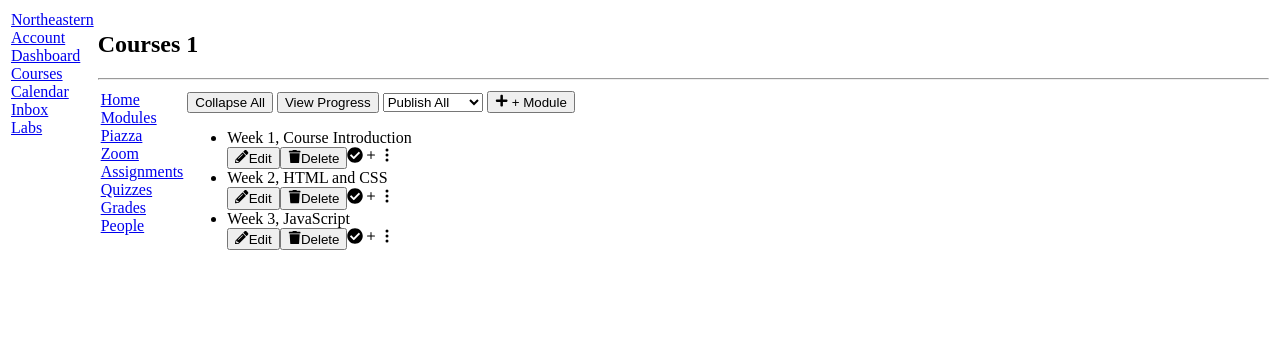
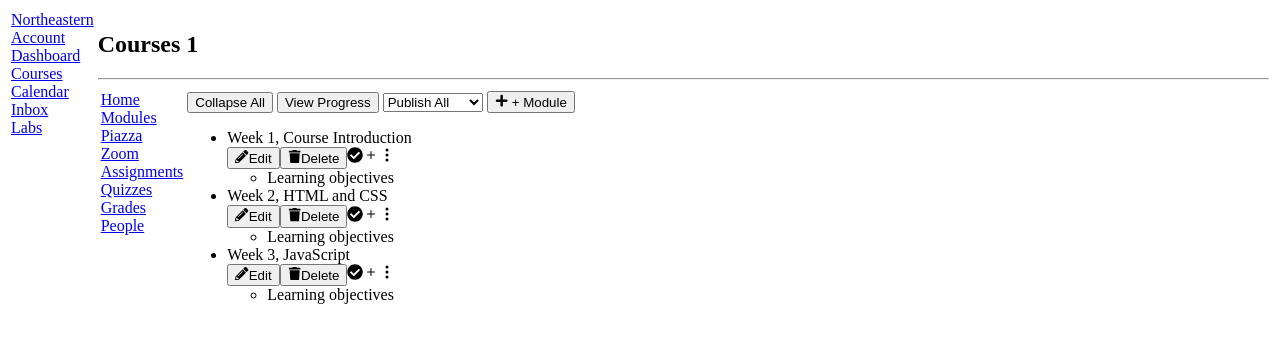
Before and after one commit to liuminjing2021cloud/webdev-client, a Next.js app: page /courses/1/modules in a window 1280 px wide. Shown: the top 342 px of the page. Built offline with nearby package versions, Linux system fonts and the light colour scheme.

Commit message:
Add nested module lesson lists

```diff
--- a/app/(kambaz)/courses/[cid]/modules/page.tsx
+++ b/app/(kambaz)/courses/[cid]/modules/page.tsx
@@ -7,6 +7,8 @@ export default function Modules() {
   const modules = useKambazStore((state) => state.modules); const updateModule = useKambazStore((state) => state.updateModule); const deleteModule = useKambazStore((state) => state.deleteModule);
   const [editing, setEditing] = useState<KambazModule | null>(null);
   return <div><button type="button">Collapse All</button> <button type="button">View Progress</button> <select defaultValue="publish-all"><option value="publish-all">Publish All</option><option value="unpublish-all">Unpublish All</option></select> <ModuleEditor />
-    <ul id="wd-modules">{modules.map((module) => <li className="wd-module" key={module._id}>{editing?._id === module._id ? <><input aria-label="Edit module" value={editing.name} onChange={(event) => setEditing({ ...editing, name: event.target.value })} /><button onClick={() => { updateModule(editing); setEditing(null); }}>Save</button></> : <div className="wd-title">{module.name}</div>} <ModuleControlButtons moduleId={module._id} deleteModule={deleteModule} editModule={() => setEditing(module)} /></li>)}</ul>
+    <ul id="wd-modules">{modules.map((module) => <li className="wd-module" key={module._id}>{editing?._id === module._id ? <><input aria-label="Edit module" value={editing.name} onChange={(event) => setEditing({ ...editing, name: event.target.value })} /><button onClick={() => { updateModule(editing); setEditing(null); }}>Save</button></> : <div className="wd-title">{module.name}</div>} <ModuleControlButtons moduleId={module._id} deleteModule={deleteModule} editModule={() => setEditing(module)} />
+      <ul className="wd-module-lessons"><li>Learning objectives</li></ul>
+    </li>)}</ul>
   </div>;
 }
```
